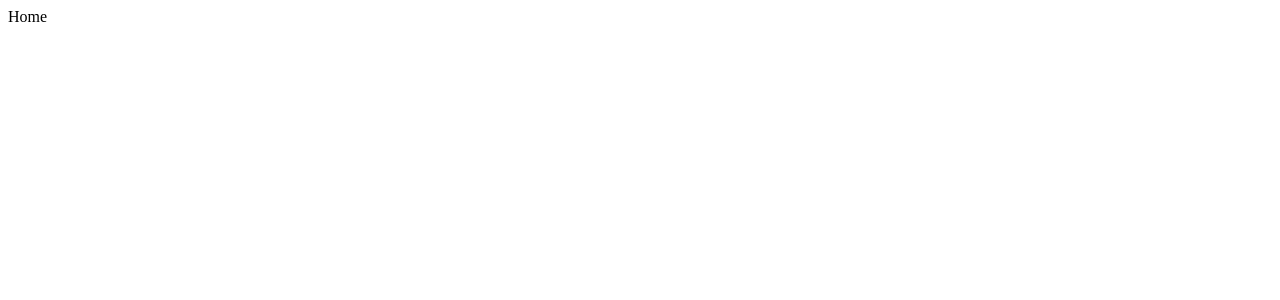
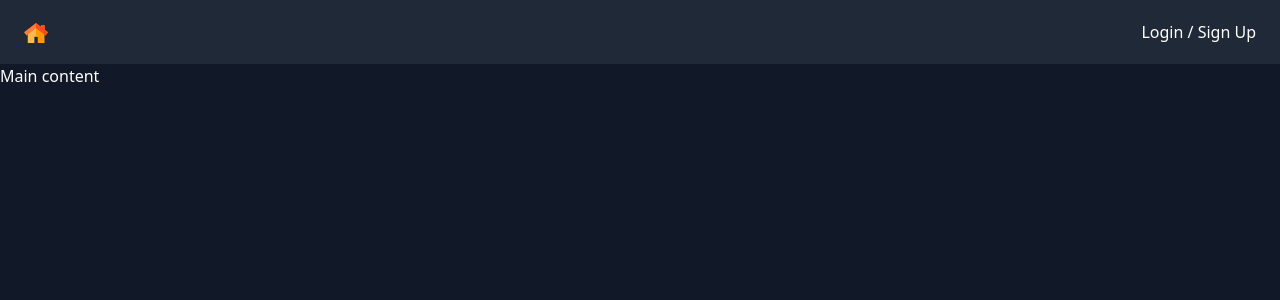
Before and after one commit to cristianvice/next-real-estate, a Next.js app: page / in a window 1280 px wide. Shown: the top 300 px of the page. Built offline with nearby package versions, Linux system fonts and the light colour scheme.

Commit message:
wip: Added Layout structure

```diff
--- a/pages/_app.tsx
+++ b/pages/_app.tsx
@@ -1,10 +1,19 @@
 import { AppProps } from "next/app";
-// import Head from "next/head";
+import Head from "next/head";
 // import { ApolloProvider } from "@apollo/client";
 // import { useApollo } from "src/apollo";
 // import { AuthProvider } from "src/auth/useAuth";
-// import "../styles/index.css";
+import "../styles/index.css";
 
 export default function MyApp({ Component, pageProps }: AppProps) {
-  return <Component {...pageProps} />;
+  return (
+    <>
+      <Head>
+        <title>House Rental Application</title>
+        <link rel="icon" href="/favicon.icot"></link>
+      </Head>
+
+      <Component {...pageProps} />
+    </>
+  );
 }
--- a/pages/index.tsx
+++ b/pages/index.tsx
@@ -1,7 +1,7 @@
 // import { useState } from "react";
 // import { useQuery, gql } from "@apollo/client";
 // import { useDebounce } from "use-debounce";
-// import Layout from "src/components/layout";
+import Layout from "src/components/layout";
 // import Map from "src/components/map";
 // import HouseList from "src/components/houseList";
 // import { useLastData } from "src/utils/useLastData";
@@ -9,5 +9,5 @@
 // import { HousesQuery, HousesQueryVariables } from "src/generated/HousesQuery";
 
 export default function Home() {
-  return <div>Home</div>;
+  return <Layout main={<div>Main content</div>} />;
 }
--- a/src/components/layout.tsx
+++ b/src/components/layout.tsx
@@ -1,5 +1,41 @@
-// import { FunctionComponent, ReactNode } from "react";
-// import Link from "next/link";
+import { FunctionComponent, ReactNode } from "react";
+import Link from "next/link";
 // import { useAuth } from "src/auth/useAuth";
 
-export {};
+interface IProps {
+  main: ReactNode;
+}
+
+const Layout: FunctionComponent<IProps> = ({ main }) => {
+  const authenticated = false;
+  return (
+    <div className="bg-gray-900 max-w-screen-2xl mx-auto text-white">
+      <nav className="bg-gray-800" style={{ height: "64px" }}>
+        <div className="px-6 flex items-center justify-between h-16">
+          <Link href="/">
+            <a>
+              <img
+                src="/home-color.svg"
+                alt="Home House Logo"
+                className="inline w-6"
+              />
+            </a>
+          </Link>
+          {authenticated ? (
+            <>
+              <Link href="/houses/add">
+                <a>Add House</a>
+              </Link>
+              <button onClick={() => {}}>Logout</button>
+            </>
+          ) : (
+            <Link href="/auth">Login / Sign Up</Link>
+          )}
+        </div>
+      </nav>
+      <main>{main}</main>
+    </div>
+  );
+};
+
+export default Layout;
```
Also changed, not shown: 2 other files (tests, documents, lock files or other folders).
